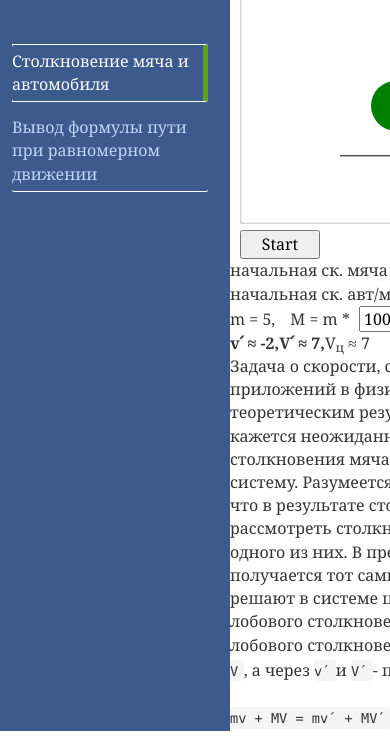
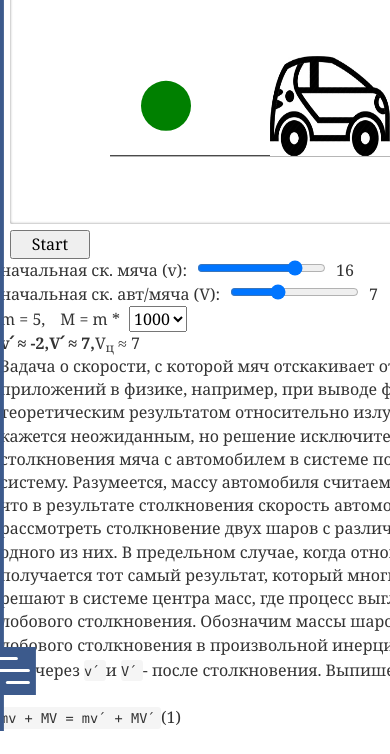
Before and after one commit to KaroMourad/virtual_Laboratory, a Gatsby site: page /bouncingball in a window 390 px wide. Shown: the part 113-867 px from the top of the page. Before the commit the page ends 844 px from the top, so only its background shows below. Built offline with nearby package versions, Linux system fonts and the light colour scheme; Gatsby itself is replaced by a stand-in of ours; what typestyle would draw is missing.

Commit message:
cool hamburger menu

```diff
--- a/src/components/Header/header.css
+++ b/src/components/Header/header.css
@@ -8,3 +8,175 @@
 .listCont > a:hover {
     box-shadow: 0 0 5px 0 #ffffff !important;
 }
+
+.headerClass {
+    position: absolute;
+    top: 0;
+    left: 0;
+    right: 0;
+    bottom: 0;
+    z-index: 10;
+    background: #3c5a8c;
+    transition: 0.2s all;
+}
+
+/******************* burger*/
+
+.burgerContainer {
+    height: 3em;
+    width: 3em;
+    position: absolute;
+    top: 90%;
+    right: -2em;
+    background: #3c5a8c;
+    display: inline-flex;
+    align-items: center;
+    justify-content: center;
+    transition: 0.2s all;
+}
+
+.burger {
+    height: 3em;
+    width: 3em;
+    position: relative;
+    font-size: 12px;
+    cursor: pointer;
+    -webkit-transition: .2s all;
+    -o-transition: .2s all;
+    transition: .2s all;
+    -webkit-tap-highlight-color: transparent;
+}
+
+.burger .burger-lines:after {
+    left: 0;
+    top: -1em;
+}
+
+.burger .burger-lines:before {
+    left: 1em;
+    top: 1em;
+}
+
+.burger:after {
+    content: '';
+    display: block;
+    position: absolute;
+    height: 150%;
+    width: 150%;
+    top: -25%;
+    left: -25%;
+}
+
+.burger .burger-lines {
+    top: 50%;
+    margin-top: -0.125em;
+}
+
+.burger .burger-lines, .burger .burger-lines:after, .burger .burger-lines:before {
+    pointer-events: none;
+    display: block;
+    content: '';
+    width: 100%;
+    border-radius: 0.25em;
+    background-color: white;
+    height: 0.25em;
+    position: absolute;
+    -webkit-transform: rotate(0);
+    -ms-transform: rotate(0);
+    transform: rotate(0);
+}
+
+.burger .burger-lines:after {
+    left: 0;
+    top: -1em;
+}
+
+.burger .burger-lines:before {
+    left: 1em;
+    top: 1em;
+}
+
+.burger.burger-arrow .burger-lines, .burger.burger-arrow .burger-lines:after, .burger.burger-arrow .burger-lines:before {
+    -webkit-transition: .2s top, .2s left, .2s transform, .4s background-color .2s;
+    -o-transition: .2s top, .2s left, .2s transform, .4s background-color .2s;
+    transition: .2s top, .2s left, .2s transform, .4s background-color .2s;
+}
+
+.burger.burger-arrow .burger-lines:after, .burger.burger-arrow .burger-lines:before {
+    width: 2em;
+}
+
+.burger.burger-arrow.open.burger-down {
+    -webkit-transform: rotate(-90deg);
+    -ms-transform: rotate(-90deg);
+    transform: rotate(-90deg);
+}
+
+.burger.burger-arrow.open.burger-up {
+    -webkit-transform: rotate(90deg);
+    -ms-transform: rotate(90deg);
+    transform: rotate(90deg);
+}
+
+.burger.burger-arrow.burger-right {
+    -webkit-transform: rotateY(180deg);
+    transform: rotateY(180deg);
+}
+
+.burger.burger-arrow.burger-right .burger-lines:after {
+    left: 1em;
+    top: -1em;
+}
+
+.burger.burger-arrow.burger-right .burger-lines:before {
+    left: 0em;
+    top: 1em;
+}
+
+.burger.burger-arrow.open .burger-lines, .burger.burger-arrow.open .burger-lines:after, .burger.burger-arrow.open .burger-lines:before {
+    -webkit-transition: .2s background-color, .2s top, .2s left, .2s transform;
+    -o-transition: .2s background-color, .2s top, .2s left, .2s transform;
+    transition: .2s background-color, .2s top, .2s left, .2s transform;
+}
+
+.burger.burger-arrow.open .burger-lines {
+    background-color: rgba(255, 255, 255, 0.7);
+}
+
+.burger.burger-arrow.open .burger-lines:before, .burger.burger-arrow.open .burger-lines:after {
+    left: -.3em;
+    top: 0px;
+}
+
+.burger.burger-arrow.open .burger-lines:before {
+    top: -.62em;
+    -webkit-transform: rotate(-45deg);
+    -ms-transform: rotate(-45deg);
+    transform: rotate(-45deg);
+}
+
+.burger.burger-arrow.open .burger-lines:after {
+    top: .62em;
+    -webkit-transform: rotate(45deg);
+    -ms-transform: rotate(45deg);
+    transform: rotate(45deg);
+}
+
+
+/******************* burger*/
+
+@media (min-width: 1040px) {
+    .headerClass {
+        width: 230px;
+        min-width: 230px;
+        position: unset;
+    }
+
+    .burgerContainer {
+        display: none;
+    }
+
+    .burger {
+        display: none;
+    }
+}
--- a/src/components/Header/header.js
+++ b/src/components/Header/header.js
@@ -1,24 +1,68 @@
 import {Link} from "gatsby"
 import React from "react"
-import {HEADER_WIDTH} from "../layout";
 import "./header.css"
+import {style} from "typestyle";
 
 const Header = ({siteTitle}) =>
 {
     const list = ["bouncingball-Столкновение мяча и автомобиля", "ballsmovement-Вывод формулы пути при равномерном движении"];
     const renderList = getList(list);
+    const [open, setOpen] = React.useState("open");
+    const [hover, setHover] = React.useState(false);
+
+    const resizeW = () =>
+    {
+
+        if (window.innerWidth >= 1040)
+        {
+            setOpen("open");
+        } else
+        {
+            setOpen("");
+        }
+    }
+
+    React.useEffect(() =>
+    {
+        resizeW();
+        if (window)
+        {
+            window.addEventListener("resize", resizeW);
+        } else
+        {
+            setOpen("open");
+        }
+        return () =>
+        {
+            window.removeEventListener("resize", resizeW);
+        }
+    }, []);
+
+
     return (
-        <header style={{width: HEADER_WIDTH, minWidth: HEADER_WIDTH, background: `#3c5a8c`}}>
+        <header className="headerClass" style={{transform: `translateX(${open ? 0 : -99}%)`}}>
             <div style={styles.headerDiv}>
                 <h1 style={{margin: 0}}>
                     <Link to="/" style={{color: `#bed7f6`, textDecoration: `none`, fontSize: "1.5rem"}}>
                         {siteTitle}
                     </Link>
                 </h1>
+                <div className="burgerContainer"
+                     style={hover ? {right: open ? "1em" : "-2.9em"} : (open ? {right: 0} : {})}
+                     onMouseOver={() => setHover(true)}
+                     onMouseLeave={() => setHover(false)}
+                     onClick={() => setOpen(state => state === "" ? "open" : "")}>
+                    <div className={`burger burger-arrow ${open}`}>
+                        <div className="burger-lines"/>
+                    </div>
+                </div>
                 <ul className="listCont">
                     {renderList}
                 </ul>
             </div>
+            <footer className={styles.footer}>
+                © {new Date().getFullYear()}
+            </footer>
         </header>
     );
 
@@ -64,10 +108,17 @@ const styles = {
         boxShadow: "0 1px 0 #fff",
         borderRadius: "2px",
         paddingBottom: "0.3rem",
-        margin: "10px 10px 10px 0",
+        margin: "10px 0",
         paddingTop: "0.3rem",
+        paddingLeft: "10px",
         overflow: "hidden",
         textOverflow: "ellipsis",
-        // whiteSpace: "nowrap",
-    }
+    },
+    footer: style({
+        position: "absolute",
+        bottom: 0,
+        transform: "translateX(-50%)",
+        color: "white",
+        left: "50%"
+    })
 };
--- a/src/components/layout.js
+++ b/src/components/layout.js
@@ -3,7 +3,6 @@ import {graphql, useStaticQuery} from "gatsby"
 
 import Header from "./Header/header"
 import "./layout.css"
-import {style} from "typestyle";
 
 export const HEADER_WIDTH = 230;
 
@@ -24,9 +23,6 @@ const Layout = ({children}) =>
             <Header siteTitle={data.site.siteMetadata.title}/>
             <div style={styles.layoutContent}>
                 <main style={styles.main}> {children} </main>
-                <footer className={styles.footer}>
-                    © {new Date().getFullYear()}
-                </footer>
             </div>
         </div>
     )
@@ -42,7 +38,7 @@ const styles = {
         position: "relative",
     },
     layoutContent: {
-        width: `calc(100% - ${HEADER_WIDTH}px)`,
+        width: `100%`,
         height: "100%",
         overflow: "auto"
     },
@@ -52,12 +48,5 @@ const styles = {
         minHeight: 600,
         minWidth: 800,
         overflow: "hidden"
-    },
-    footer: style({
-        position: "absolute",
-        bottom: 0,
-        left: HEADER_WIDTH / 2,
-        transform: "translateX(-50%)",
-        color: "white"
-    })
+    }
 };
--- a/src/pages/bouncingball.js
+++ b/src/pages/bouncingball.js
@@ -274,7 +274,7 @@ class Bouncingball extends React.Component
                 window_height = 600;
             }
             /*width height canvas*/
-            this.initialWidth = (window_width - HEADER_WIDTH - 20);
+            this.initialWidth = (window_width - (window_width >= 1040 ? HEADER_WIDTH : 0) - 20);
             this.initialHeight = (window_height * 2 / 5);
 
             this.initialWidth = this.initialWidth < 780 ? 780 : this.initialWidth;
--- a/src/pages/index.js
+++ b/src/pages/index.js
@@ -6,7 +6,7 @@ import SEO from "../components/seo"
 const IndexPage = () => (
     <Layout>
         <SEO title="Home"/>
-        <div>
+        <div style={{padding: 10}}>
             Мурадян Карапет Багратуниевич
         </div>
     </Layout>
```
